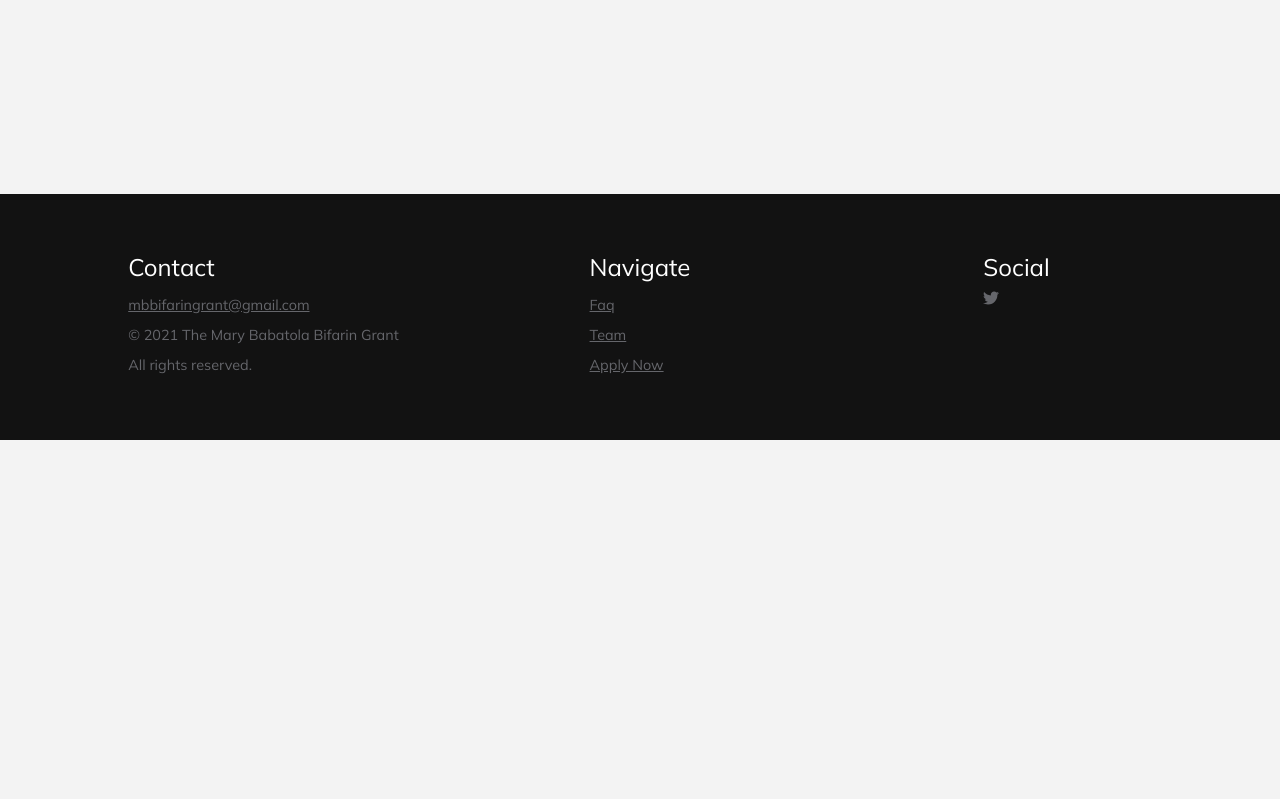
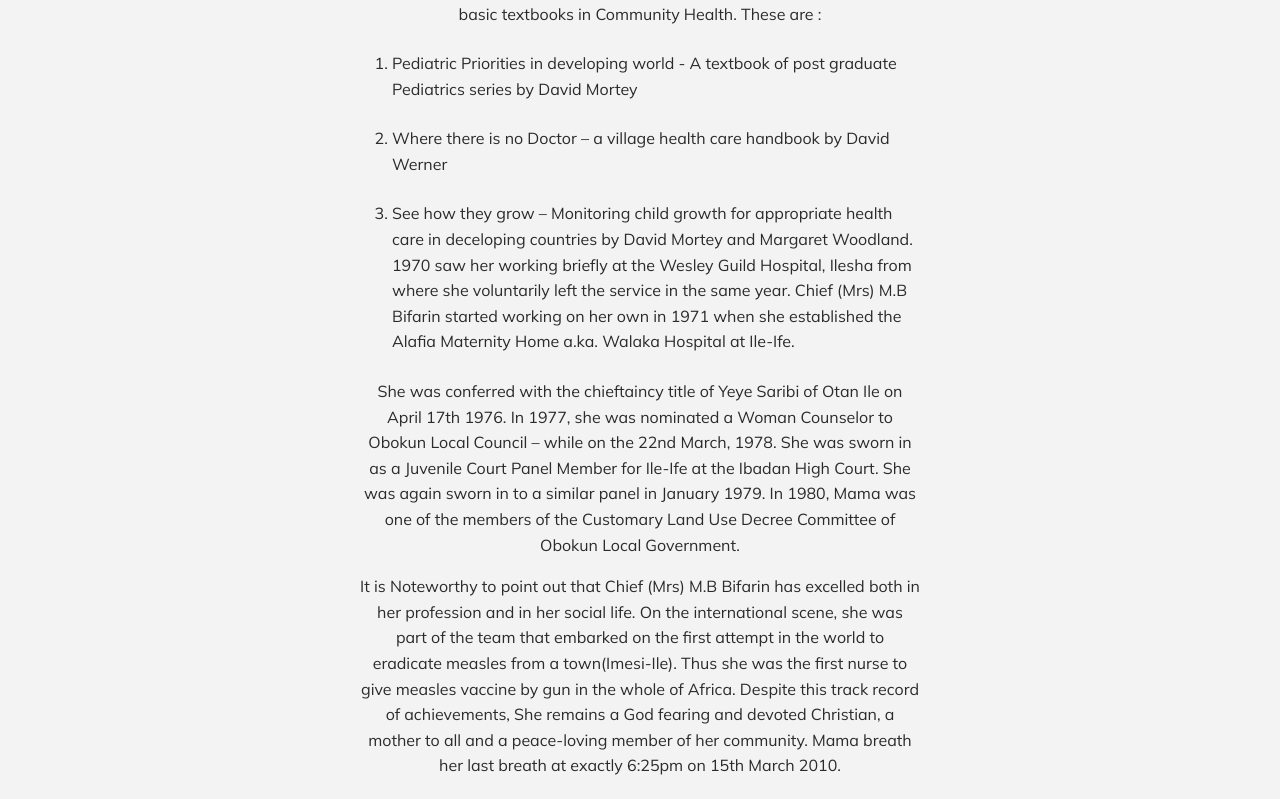
Before and after one commit to fantee-hub/MMBG-, a React (Create React App) app: page /About in a window 1280 px wide. Shown: the part 1040-1839 px from the top of the page. Before the commit the page ends 1480 px from the top, so only its background shows below. Built offline with nearby package versions, Linux system fonts and the light colour scheme.

Commit message:
Added biograph to the about page

```diff
--- a/public/index.html
+++ b/public/index.html
@@ -5,10 +5,7 @@
     <link rel="icon" href="https://i.ibb.co/jZDKvCQ/favicon.png" />
     <meta name="viewport" content="width=device-width, initial-scale=1" />
     <meta name="theme-color" content="#000000" />
-    <meta
-      name="description"
-      content="Web site created using create-react-app"
-    />
+    <meta name="description" content="The Mary Babatola Bifarin Grant" />
     <link rel="apple-touch-icon" href="https://i.ibb.co/jZDKvCQ/favicon.png" />
     <!--
       manifest.json provides metadata used when your web app is installed on a
@@ -30,7 +27,7 @@
       work correctly both with client-side routing and a non-root public URL.
       Learn how to configure a non-root public URL by running `npm run build`.
     -->
-    <title>Griffin Chure, PhD -</title>
+    <title>The Mary Babatola Bifarin Grant</title>
   </head>
   <body>
     <noscript>You need to enable JavaScript to run this app.</noscript>
--- a/src/components/Pages/About.js
+++ b/src/components/Pages/About.js
@@ -18,20 +18,72 @@ const About = () => {
           </div>
           <div className="about-text">
             <p>
-              Lorem ipsum dolor sit amet consectetur, adipisicing elit. Dolorem
-              accusamus aspernatur tenetur, numquam rerum illo aliquam fugit
-              mollitia sed, doloremque accusantium ab magni cupiditate vel
-              fugiat in sunt facere. Perspiciatis voluptates enim nostrum soluta
-              neque, dolorum perferendis sapiente. Quae ducimus illum blanditiis
-              molestiae pariatur voluptates repellendus veritatis reiciendis,
-              nemo earum natus sunt nostrum temporibus quisquam quod. Et placeat
-              autem, distinctio minus laboriosam in facere vel nemo illo
-              reprehenderit provident sed tempora officia unde, debitis error
-              tenetur explicabo itaque amet cumque.
-              <br />
-              Lorem, ipsum dolor sit amet consectetur adipisicing elit.
-              Dignissimos nulla tenetur quo, iure, itaque error est nobis
-              corporis, numquam quasi laboriosam expedita amet non praesentium?
+              Chief (Mrs) Mary Babatola Bifarin (Nee Tasanmi) was born on the
+              28th January 1927 at Imesi-Ile to Late Benjamin Ojo of Ile Soade,
+              Odoba Quarters, Imesi-Ile and Abgael Badejoko of Ile Loriawo, Ile
+              Okun, Okciro also in Imesi-Ile. Mama had her elementary scool
+              education at Otapete Methodist Primary School, Imesi-Ile from 1936
+              to 1943. She then proceeded to Nursing School at the Wesley Guild
+              Hospital Ilesha in 1944 which she completed in June 1948. On the
+              6th July 1948 she got married to Mr Joseph Ilori Bifarin at
+              Imesi-Ile. Mama had her first working stint at Methodist
+              Dispensary, Osu in the latter part of 1948. She later worked in
+              Ipetu-Ile between December 1948 and December 1950. From January
+              1951 to February 1956, Mama was a complete housewife. In March
+              1956 till 1969, she worked with the ‘under 5 children’ at
+              Imesi-Ile. The research produced 3 basic textbooks in Community
+              Health. These are :
+              <ol>
+                <li>
+                  Pediatric Priorities in developing world - A textbook of post
+                  graduate Pediatrics series by David Mortey
+                </li>
+                <li>
+                  Where there is no Doctor – a village health care handbook by
+                  David Werner
+                </li>
+                <li>
+                  See how they grow – Monitoring child growth for appropriate
+                  health care in deceloping countries by David Mortey and
+                  Margaret Woodland. 1970 saw her working briefly at the Wesley
+                  Guild Hospital, Ilesha from where she voluntarily left the
+                  service in the same year. Chief (Mrs) M.B Bifarin started
+                  working on her own in 1971 when she established the Alafia
+                  Maternity Home a.ka. Walaka Hospital at Ile-Ife.
+                </li>
+              </ol>
+              <p>
+                She was conferred with the chieftaincy title of Yeye Saribi of
+                Otan Ile on April 17th 1976. In 1977, she was nominated a Woman
+                Counselor to Obokun Local Council – while on the 22nd March,
+                1978. She was sworn in as a Juvenile Court Panel Member for
+                Ile-Ife at the Ibadan High Court. She was again sworn in to a
+                similar panel in January 1979. In 1980, Mama was one of the
+                members of the Customary Land Use Decree Committee of Obokun
+                Local Government.
+              </p>
+              <p>
+                It is Noteworthy to point out that Chief (Mrs) M.B Bifarin has
+                excelled both in her profession and in her social life. On the
+                international scene, she was part of the team that embarked on
+                the first attempt in the world to eradicate measles from a
+                town(Imesi-Ile). Thus she was the first nurse to give measles
+                vaccine by gun in the whole of Africa. Despite this track record
+                of achievements, She remains a God fearing and devoted
+                Christian, a mother to all and a peace-loving member of her
+                community. Mama breath her last breath at exactly 6:25pm on 15th
+                March 2010.
+              </p>
+              <p>
+                Mama was a confirmed member of Methodist Church Nigeria.
+                Throughout her lifetime she devoted herself to the service of
+                Gid and she was a pioneer member of the Egbe Irepodun of
+                Methodist Church Nigeria, Imesi-Ile and Egbe Ifelodun of
+                Methodist Church Nigeria, Aladanla, Ile-Ife. She was given an
+                award of Woman of Faith by the Women Fellowship of Methodist
+                Church Nigeria, Ile Ife Circuit recently. Mama is survived by
+                many children, grandchildren and great grandchildren.
+              </p>
             </p>
           </div>
         </div>
@@ -63,9 +115,13 @@ const AboutSection = styled.section`
       max-width: 35rem;
       margin: 2rem auto;
       text-align: center;
-      p {
+      p,
+      li {
         color: #2b2b2b;
         line-height: 1.6;
+      }
+      ol {
+        text-align: left;
       }
     }
   }
@@ -76,6 +132,9 @@ const AboutSection = styled.section`
           width: 100%;
         }
       }
+      .about-text {
+        padding: 1rem;
+      }
     }
   }
 `;
```
Also changed, not shown: src/components/Pages/Home.js (+0 -145 lines).
